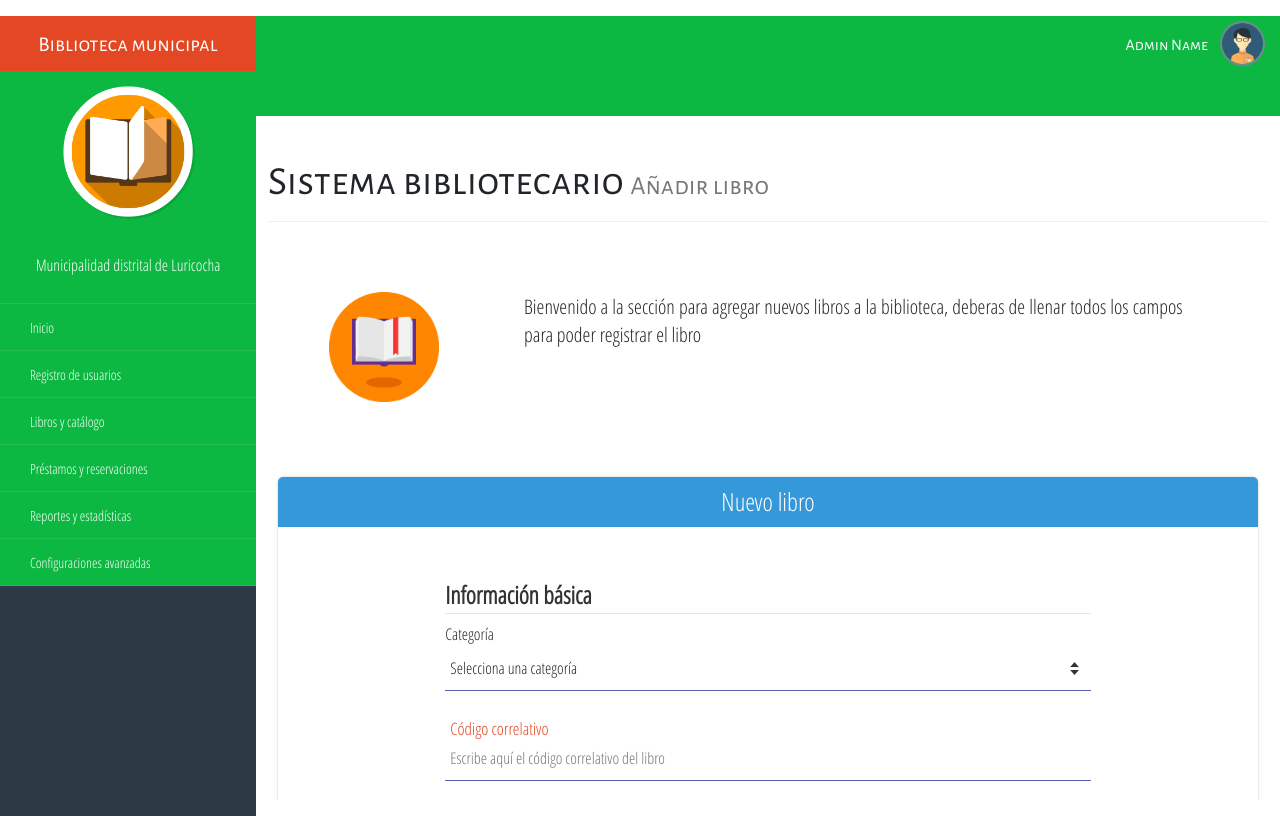
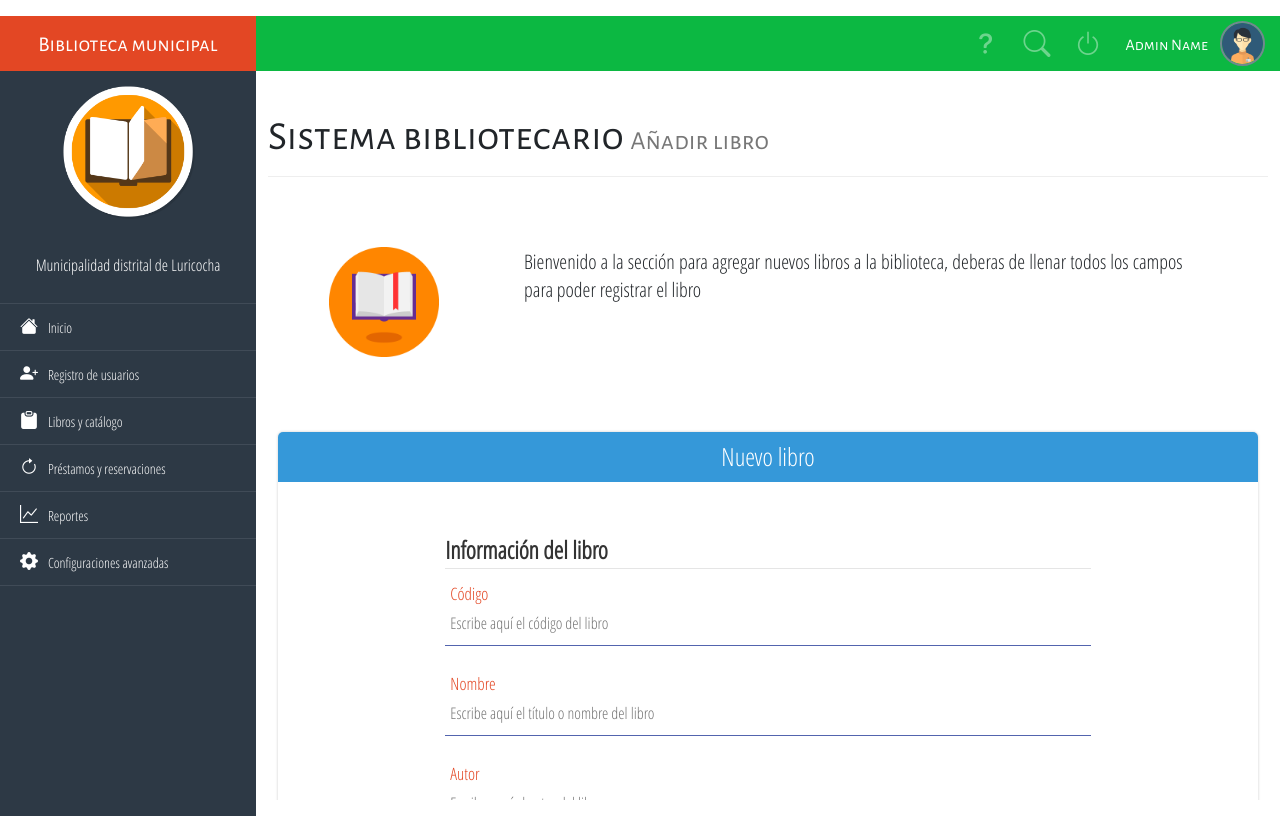
Before and after one commit to Diegolamilla/biblioteca, a PHP site: page /sobreruedas/libro in a window 1280 px wide. Run offline with PHP 8.4, Linux system fonts and the light colour scheme; a stand-in replaces the project's code that opens the database connection; some libraries are stand-ins or nearby versions; some web fonts are replaced.

Commit message:
actualización 01

```diff
--- a/model/vistas_model.php
+++ b/model/vistas_model.php
@@ -2,7 +2,7 @@
 class vistaModelo{
     //funcion para obtener vistas
     protected static function obtener_vista($vista){
-        $palabras_permitidas =['usuario','producto','nuevo-producto','inicio','nueva-categoria','nueva-persona','nueva-compra','admin','lector','categoria','libro','catalogo','configuracion-avanzada','reportes'];
+        $palabras_permitidas =['usuario','inicio','nueva-categoria','nueva-persona','admin','lector','categoria','libro','catalogo','configuracion-avanzada','reportes','listar-admin','listar-categoria','listar-lector','listar-libro'];
         //carpetas de php
         if(in_array($vista, $palabras_permitidas)){
             if (is_file("./views/".$vista.".php")) {
--- a/views/css/style.css
+++ b/views/css/style.css
@@ -94,7 +94,7 @@ span.label-mhover{
 /*********==========Navs*/
 .navbar-user-top{
     background-color: #0cb842;
-    height: 100px;
+    height: 55px;
     position: relative;
     top: 0;
     left: 0;
--- a/views/include/header.php
+++ b/views/include/header.php
@@ -23,44 +23,41 @@
                 <i class="visible-xs zmdi zmdi-close pull-left mobile-menu-button" style="line-height: 55px; cursor: pointer; padding: 0 10px; margin-left: 7px;"></i>
                 Biblioteca municipal
             </div>
-            <div class="full-reset" style="background-color:#0cb842; padding: 10px 0; color:#fff;">
+            <div class="full-reset" style="background-color:#2d3945; padding: 10px 0; color:#fff;">
                 <figure>
                     <img src="<?php echo BASE_URL;?>assets/img/logo.png" alt="Biblioteca" class="img-responsive center-box" style="width:55%;">
                 </figure>
                 <p class="text-center" style="padding-top: 15px;">Municipalidad distrital de Luricocha</p>
             </div>
-            <div class="full-reset nav-lateral-list-menu" style="background-color:#0cb842;">
+            <div class="full-reset nav-lateral-list-menu" style="background-color:#2d3945;">
                 <ul class="list-unstyled">
-                    <li><a href="<?php echo BASE_URL;?>inicio"><i class="zmdi zmdi-home zmdi-hc-fw"></i>&nbsp;&nbsp; Inicio</a></li>
+                    <li><a href="<?php echo BASE_URL;?>inicio"><i class="bi bi-house-fill"></i>&nbsp;&nbsp; Inicio</a></li>
                     <li>
-                        <div class="dropdown-menu-button"><i class="zmdi zmdi-account-add zmdi-hc-fw"></i>&nbsp;&nbsp; Registro de usuarios <i class="zmdi zmdi-chevron-down pull-right zmdi-hc-fw"></i></div>
+                        <div class="dropdown-menu-button"><i class="bi bi-person-plus-fill"></i>&nbsp;&nbsp; Registro de usuarios </div>
                         <ul class="list-unstyled">
-                            <li><a href="<?php echo BASE_URL;?>admin"><i class="zmdi zmdi-face zmdi-hc-fw"></i>&nbsp;&nbsp; Nuevo administrador</a></li>
-                            <li><a href="<?php echo BASE_URL;?>lector"><i class="zmdi zmdi-male-alt zmdi-hc-fw"></i>&nbsp;&nbsp; Nuevo lector</a></li>
+                            <li><a href="<?php echo BASE_URL;?>admin"><i class="bi bi-person-fill"></i>&nbsp;&nbsp; Nuevo administrador</a></li>
+                            <li><a href="<?php echo BASE_URL;?>lector"><i class="bi bi-person-badge-fill"></i>&nbsp;&nbsp; Nuevo lector</a></li>
                         </ul>
                     </li>
                     <li>
-                        <div class="dropdown-menu-button"><i class="zmdi zmdi-assignment-o zmdi-hc-fw"></i>&nbsp;&nbsp; Libros y catálogo <i class="zmdi zmdi-chevron-down pull-right zmdi-hc-fw"></i></div>
+                        <div class="dropdown-menu-button"><i class="bi bi-clipboard-fill"></i>&nbsp;&nbsp; Libros y catálogo </div>
                         <ul class="list-unstyled">
-                            <li><a href="<?php echo BASE_URL;?>categoria"><i class="zmdi zmdi-bookmark-outline zmdi-hc-fw"></i>&nbsp;&nbsp; Nueva categoría</a></li>
-                            <li><a href="<?php echo BASE_URL;?>libro"><i class="zmdi zmdi-book zmdi-hc-fw"></i>&nbsp;&nbsp; Nuevo libro</a></li>
-                            <li><a href="<?php echo BASE_URL;?>catalogo"><i class="zmdi zmdi-bookmark-outline zmdi-hc-fw"></i>&nbsp;&nbsp; Catálogo</a></li>
+                            <li><a href="<?php echo BASE_URL;?>categoria"><i class="bi bi-bookmark-plus-fill"></i>&nbsp;&nbsp; Nueva categoría</a></li>
+                            <li><a href="<?php echo BASE_URL;?>libro"><i class="bi bi-book-fill"></i>&nbsp;&nbsp; Nuevo libro</a></li>
+                            <li><a href="<?php echo BASE_URL;?>catalogo"><i class="bi bi-journals"></i>&nbsp;&nbsp; Catálogo</a></li>
                         </ul>
                     </li>
                     <li>
-                        <div class="dropdown-menu-button"><i class="zmdi zmdi-alarm zmdi-hc-fw"></i>&nbsp;&nbsp; Préstamos y reservaciones <i class="zmdi zmdi-chevron-down pull-right zmdi-hc-fw"></i></div>
+                        <div class="dropdown-menu-button"><i class="bi bi-arrow-clockwise"></i>&nbsp;&nbsp; Préstamos y reservaciones </div>
                         <ul class="list-unstyled">
-                            <li><a href="<?php echo BASE_URL;?>loan.html"><i class="zmdi zmdi-calendar zmdi-hc-fw"></i>&nbsp;&nbsp; Todos los préstamos</a></li>
+                            <li><a href="<?php echo BASE_URL;?>loan.html"><i class="bi bi-card-list"></i>&nbsp;&nbsp; Todos los préstamos</a></li>
                             <li>
-                                <a href="<?php echo BASE_URL;?>loanpending.html"><i class="zmdi zmdi-time-restore zmdi-hc-fw"></i>&nbsp;&nbsp; Devoluciones pendientes <span class="label label-danger pull-right label-mhover">7</span></a>
-                            </li>
-                            <li>
-                                <a href="<?php echo BASE_URL;?>loanreservation.html"><i class="zmdi zmdi-timer zmdi-hc-fw"></i>&nbsp;&nbsp; Reservaciones <span class="label label-danger pull-right label-mhover">7</span></a>
+                                <a href="<?php echo BASE_URL;?>loanpending.html"><i class="bi bi-calendar-week-fill"></i>&nbsp;&nbsp; Devoluciones pendientes <span class="label label-danger pull-right label-mhover">7</span></a>
                             </li>
                         </ul>
                     </li>
-                    <li><a href="<?php echo BASE_URL;?>reportes"><i class="zmdi zmdi-trending-up zmdi-hc-fw"></i>&nbsp;&nbsp; Reportes y estadísticas</a></li>
-                    <li><a href="<?php echo BASE_URL;?>configuracion-avanzada"><i class="zmdi zmdi-wrench zmdi-hc-fw"></i>&nbsp;&nbsp; Configuraciones avanzadas</a></li>
+                    <li><a href="<?php echo BASE_URL;?>reportes"><i class="bi bi-graph-up"></i>&nbsp;&nbsp; Reportes</a></li>
+                    <li><a href="<?php echo BASE_URL;?>configuracion-avanzada"><i class="bi bi-gear-fill"></i>&nbsp;&nbsp; Configuraciones avanzadas</a></li>
                 </ul>
             </div>
         </div>
@@ -75,16 +72,16 @@
                     <span class="all-tittles">Admin Name</span>
                 </li>
                 <li  class="tooltips-general exit-system-button" data-href="index.html" data-placement="bottom" title="Salir del sistema">
-                    <i class="zmdi zmdi-power"></i>
+                <i class="bi bi-power"></i>
                 </li>
                 <li  class="tooltips-general search-book-button" data-href="searchbook.html" data-placement="bottom" title="Buscar libro">
-                    <i class="zmdi zmdi-search"></i>
+                <i class="bi bi-search"></i>
                 </li>
                 <li  class="tooltips-general btn-help" data-placement="bottom" title="Ayuda">
-                    <i class="zmdi zmdi-help-outline zmdi-hc-fw"></i>
+                <i class="bi bi-question-lg"></i>
                 </li>
                 <li class="mobile-menu-button visible-xs" style="float: left !important;">
-                    <i class="zmdi zmdi-menu"></i>
+                <i class="bi bi-list"></i>
                 </li>
             </ul>
         </nav>
--- a/views/inicio.php
+++ b/views/inicio.php
@@ -36,7 +36,7 @@
             </article>
             <article class="tile">
                 <div class="tile-icon full-reset"><a class="link-success" href="<?php echo BASE_URL;?>inicio"><i class="bi bi-graph-up-arrow"></i></a></div>
-                <div class="tile-name all-tittles" style="width: 90%;">reportes y estadísticas</div>
+                <div class="tile-name all-tittles" style="width: 90%;">reportes</div>
                 <div class="tile-num full-reset">&nbsp;</div>
             </article>
         </section>
--- a/views/js/functions_categoria.js
+++ b/views/js/functions_libro.js
@@ -1,7 +1,12 @@
-async function registrar_categoria() {
+async function registrar_libro() {
+    let cod_libro = document.getElementById('#cod_libro').value;
     let nombre = document.querySelector('#nombre').value;
-    let detalle = document.querySelector('#detalle').value;
-    if (nombre == "" || detalle == "") {
+    let autor = document.querySelector('#autor').value;
+    let categoria = document.querySelector('#categoria').value;
+    let estado = document.querySelector('#estado').value;
+    let cantidad_libros = document.querySelector('#cantidad_libros').value;
+    if (cod_libro == "" || nombre == "" || autor == "" || precio == "" ||
+        stock == "" || categoria == "" || estado == "" || cantidad_libros == "") {
         alert("error,campos vacios");
         return;
     }
@@ -9,7 +14,7 @@ async function registrar_categoria() {
         //capturamos datos del formulario html
         const datos = new FormData(frmRegistrar);
         // enviar datos hacia el controlador
-        let respuesta = await fetch(base_url + 'controller/categoria.php?tipo=registrar', {
+        let respuesta = await fetch(base_url + 'controller/libro.php?tipo=registrar', {
             method: 'POST',
             mode: 'cors',
             cache: 'no-cache',
--- a/views/lector.php
+++ b/views/lector.php
@@ -24,7 +24,7 @@
                 <div class="col-xs-12 lead">
                     <ol class="breadcrumb">
                       <li class="active">Nuevo lector</li>
-                      <li><a href="liststudent.html">Listado de lectores</a></li>
+                      <li><a href="<?php echo BASE_URL;?>listar-lector">Listado de lectores</a></li>
                     </ol>
                 </div>
             </div>
--- a/views/libro.php
+++ b/views/libro.php
@@ -19,112 +19,52 @@
                     <div class="title-flat-form title-flat-blue">Nuevo libro</div>
                     <div class="row">
                        <div class="col-xs-12 col-sm-8 col-sm-offset-2">
-                            <legend><strong>Información básica</strong></legend><br>
+                            <legend><strong>Información del libro</strong></legend><br><br>
                             <div class="group-material">
-                                <span>Categoría</span>
-                                <select class="tooltips-general material-control" data-toggle="tooltip" data-placement="top" title="Elige la categoría del libro">
-                                    <option value="" disabled="" selected="">Selecciona una categoría</option>
-                                    <option value="categoria">Categoría</option>
-                                    <option value="categoria">Categoría</option>
-                                    <option value="categoria">Categoría</option>
-                                </select>
+                                <input type="text" id="cod_libro" name="cod_libro" class="tooltips-general material-control" placeholder="Escribe aquí el código del libro"  required="" maxlength="20" data-toggle="tooltip" data-placement="top" title="Escribe el código del libro">
+                                <span class="highlight"></span>
+                                <span class="bar"></span>
+                                <label>Código</label>
                             </div>
                             <div class="group-material">
-                                <input type="text" class="tooltips-general material-control" placeholder="Escribe aquí el código correlativo del libro" pattern="[0-9]{1,20}" required="" maxlength="20" data-toggle="tooltip" data-placement="top" title="Escribe el código correlativo del libro, solamente números">
+                                <input type="text" id="nombre" name="nombre" class="tooltips-general material-control" placeholder="Escribe aquí el título o nombre del libro" required="" maxlength="100" data-toggle="tooltip" data-placement="top" title="Escribe el título o nombre del libro">
                                 <span class="highlight"></span>
                                 <span class="bar"></span>
-                                <label>Código correlativo</label>
+                                <label>Nombre</label>
                             </div>
                             <div class="group-material">
-                                <input type="text" class="tooltips-general material-control" placeholder="Escribe aquí el título o nombre del libro" required="" maxlength="70" data-toggle="tooltip" data-placement="top" title="Escribe el título o nombre del libro">
-                                <span class="highlight"></span>
-                                <span class="bar"></span>
-                                <label>Título</label>
-                            </div>
-                            <div class="group-material">
-                                <input type="text" class="tooltips-general material-control" placeholder="Escribe aquí el autor del libro" required="" maxlength="70" data-toggle="tooltip" data-placement="top" title="Escribe el nombre del autor del libro">
+                                <input type="text" id="autor" name="autor" class="tooltips-general material-control" placeholder="Escribe aquí el autor del libro" required="" maxlength="150" data-toggle="tooltip" data-placement="top" title="Escribe el nombre del autor del libro">
                                 <span class="highlight"></span>
                                 <span class="bar"></span>
                                 <label>Autor</label>
                             </div>
                             <div class="group-material">
-                                <input type="text" class="tooltips-general material-control" placeholder="Escribe aquí el país del libro" required="" maxlength="50" data-toggle="tooltip" data-placement="top" title="Escribe el país del libro">
+                                <span>Categoria</span>
+                                <select id="categoria" name="categoria" class="tooltips-general material-control" required="" data-toggle="tooltip" data-placement="top" title="Elige la categoria del libro">
+                                    <option >Proveedor</option>
+                                </select>
+
+                            </div>
+                           <div class="group-material">
+                               <input type="text" id="estado" class="material-control tooltips-general" placeholder="Escribe el estado del libro" required=""  maxlength="20" data-toggle="tooltip" data-placement="top" title="cual es el estado del libro">
                                 <span class="highlight"></span>
                                 <span class="bar"></span>
-                                <label>País</label>
-                            </div>
-                            <legend><strong>Otros datos</strong></legend><br>
+                                <label>Estado</label>
+                           </div>
                             <div class="group-material">
-                                <span>Proveedor</span>
-                                <select class="tooltips-general material-control" data-toggle="tooltip" data-placement="top" title="Elige el proveedor del libro">
-                                    <option value="" disabled="" selected="">Selecciona un proveedor</option>
-                                    <option value="proveedor">Proveedor</option>
-                                    <option value="proveedor">Proveedor</option>
-                                    <option value="proveedor">Proveedor</option>
-                                </select>
-                            </div>
-                           <div class="group-material">
-                               <input type="text" class="material-control tooltips-general" placeholder="Escribe aquí el año del libro" required="" pattern="[0-9]{1,4}" maxlength="4" data-toggle="tooltip" data-placement="top" title="Solamente números, sin espacios">
+                                <input type="text" id="cantidad_libros" name="cantidad_libros" class="material-control tooltips-general" placeholder="Escribe aquí la cantidad de libro" required="" pattern="[0-9]{1,20}" maxlength="2" data-toggle="tooltip" data-placement="top" title="cuantos libros de estos tienes">
                                 <span class="highlight"></span>
                                 <span class="bar"></span>
-                                <label>Año</label>
-                           </div>
-                            <div class="group-material">
-                                <input type="text" class="material-control tooltips-general" placeholder="Escribe aquí la editorial del libro" required="" maxlength="70" data-toggle="tooltip" data-placement="top" title="Editorial del libro">
-                                <span class="highlight"></span>
-                                <span class="bar"></span>
-                                <label>Editorial</label>
-                            </div>
-                            <div class="group-material">
-                                <input type="text" class="material-control tooltips-general" placeholder="Escribe aquí la edición del libro" required="" maxlength="50" data-toggle="tooltip" data-placement="top" title="Edición del libro">
-                                <span class="highlight"></span>
-                                <span class="bar"></span>
-                                <label>Edición</label>
-                            </div>
-                            <div class="group-material">
-                                <input type="text" class="material-control tooltips-general"  placeholder="Escribe aquí la cantidad de libros que registraras" required=" "pattern="[0-9]{1,7}" maxlength="7" data-toggle="tooltip" data-placement="top" title="¿Cuántos libros registraras?">
-                                <span class="highlight"></span>
-                                <span class="bar"></span>
-                                <label>Ejemplares</label>
-                            </div>
-                            <legend><strong>Estado físico, ubicación y valor</strong></legend><br>
-                            <div class="group-material">
-                               <input type="text" class="material-control tooltips-general" placeholder="Escribe aquí la ubicación del libro" required="" maxlength="50" data-toggle="tooltip" data-placement="top" title="¿Dónde se ubicara el libro?">
-                                <span class="highlight"></span>
-                                <span class="bar"></span>
-                                <label>Ubicación</label>
-                            </div>
-                            <div class="group-material">
-                                <span>Cargo</span>
-                                <select class="tooltips-general material-control" data-toggle="tooltip" data-placement="top" title="Elige el cargo del libro">
-                                    <option value="" disabled="" selected="">Selecciona el cargo del libro</option>
-                                    <option value="1-1">Entrega del ministerio</option>
-                                    <option value="1-2">Donaciones</option>
-                                    <option value="1-3">Compras con fondos propios</option>
-                                    <option value="1-4">Presupuesto escolar</option>
-                                    <option value="1-5">Otros</option>
-                                </select>
-                            </div>
-                            <div class="group-material">
-                                <input type="text" class="material-control tooltips-general" placeholder="Escribe aquí el precio estimado del libro" required="" pattern="[0-9.]{1,7}" maxlength="7" data-toggle="tooltip" data-placement="top" title="Sólo números y un punto si el valor posee decimales. Ejemplo: 7.79">
-                                <span class="highlight"></span>
-                                <span class="bar"></span>
-                                <label>Estimado</label>
-                            </div>
-                            <div class="group-material">
-                                <span>Estado</span>
-                                <select class="tooltips-general material-control" data-toggle="tooltip" data-placement="top" title="Elige el estado del libro">
-                                    <option value="" disabled="" selected="">Selecciona el estado del libro</option>
-                                    <option value="Bueno">Bueno</option>
-                                    <option value="Deteriorado">Deteriorado</option>
-                                </select>
+                                <label>Cantidad</label>
                             </div>
                             <p class="text-center">
-                                <button type="reset" class="btn btn-info" style="margin-right: 20px;"><i class="zmdi zmdi-roller"></i> &nbsp;&nbsp; Limpiar</button>
-                                <button type="submit" class="btn btn-primary"><i class="zmdi zmdi-floppy"></i> &nbsp;&nbsp; Guardar</button>
+                                <button type="reset" class="btn btn-info" style="margin-right: 20px;"><i class="bi bi-eraser-fill"></i> &nbsp;&nbsp; Limpiar</button>
+                                <button type="button" class="btn btn-primary" onclick="registrar_libro();"><i class="bi bi-floppy-fill"></i>&nbsp;&nbsp; Guardar</button>
                             </p>
                        </div>
                    </div>
                 </div>
             </form>
+            <script src="<?php echo BASE_URL;?>views/js/functions_libro.js"></script>
+            <script> listar_Categoria();</script>
         </div>
--- a/views/plantilla/admin/plantilla02/css/style.css
+++ b/views/plantilla/admin/plantilla02/css/style.css
@@ -126,7 +126,7 @@ span.label-mhover{
     width: 45px;
     float: right;
     height: 45px;
-    border: 2px solid #728890;
+    border: 2px solid #2d3945;
     margin-top: 5px;
 }
 .navbar-lateral{
@@ -186,7 +186,7 @@ span.label-mhover{
     line-height: 45px;
 }
 .nav-lateral-list-menu ul li a:hover{
-    background-color: #E75A5A;
+    background-color: #12a929;
 }
 .nav-lateral-list-menu ul li a:active,
 .nav-lateral-list-menu ul li a:focus{
```
Also changed, not shown: controller/libro.php (added, +36 -0 lines), model/libroModel.php (added, +19 -0 lines), views/admin.php (+4 -4 lines), views/js/functions_compra.js (deleted, +0 -69 lines), views/js/functions_producto.js (deleted, +0 -81 lines), views/listar-admin.php (added, +126 -0 lines), views/listar-categoria.php (added), views/listar-lector.php (added), views/listar-libro.php (added).
